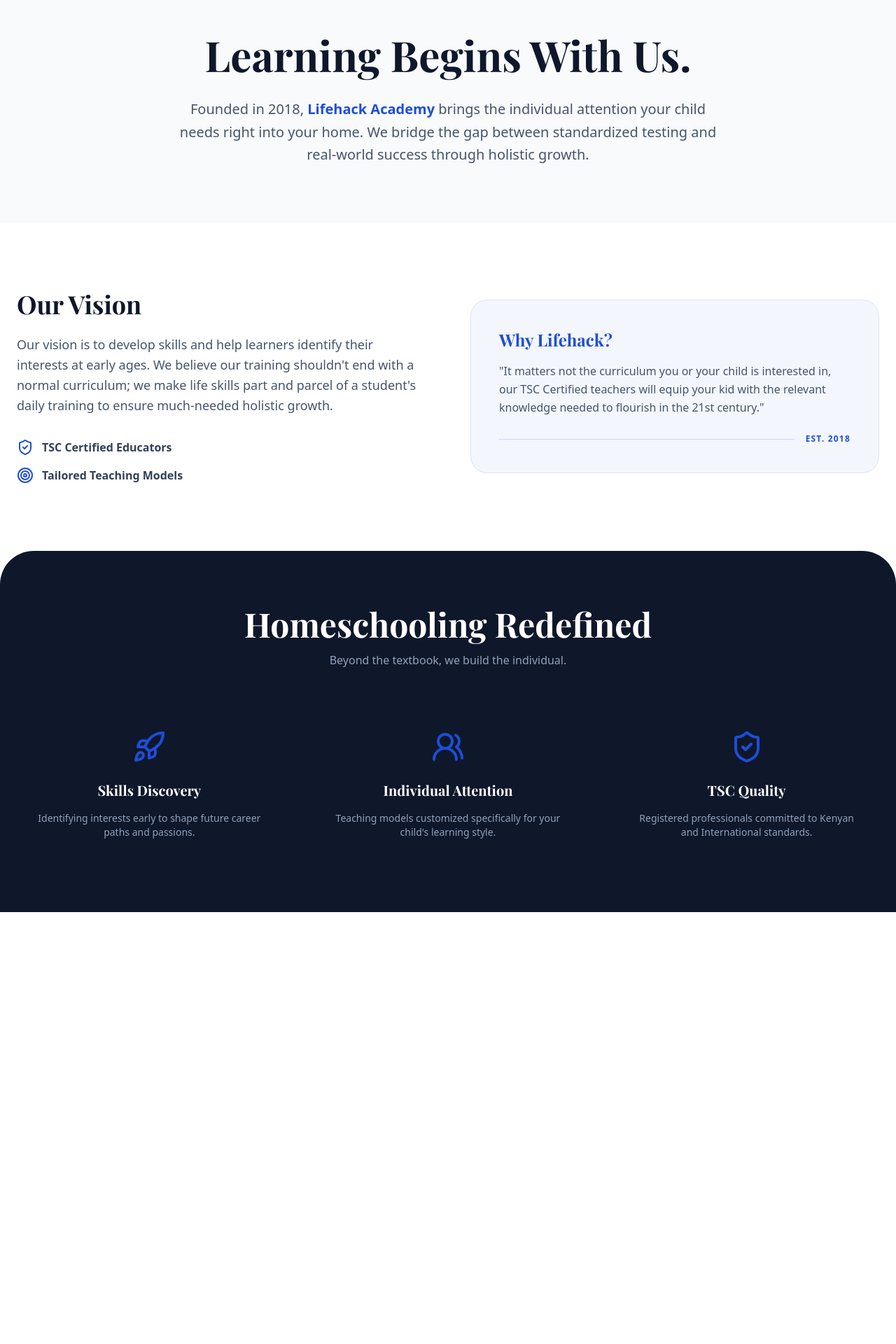
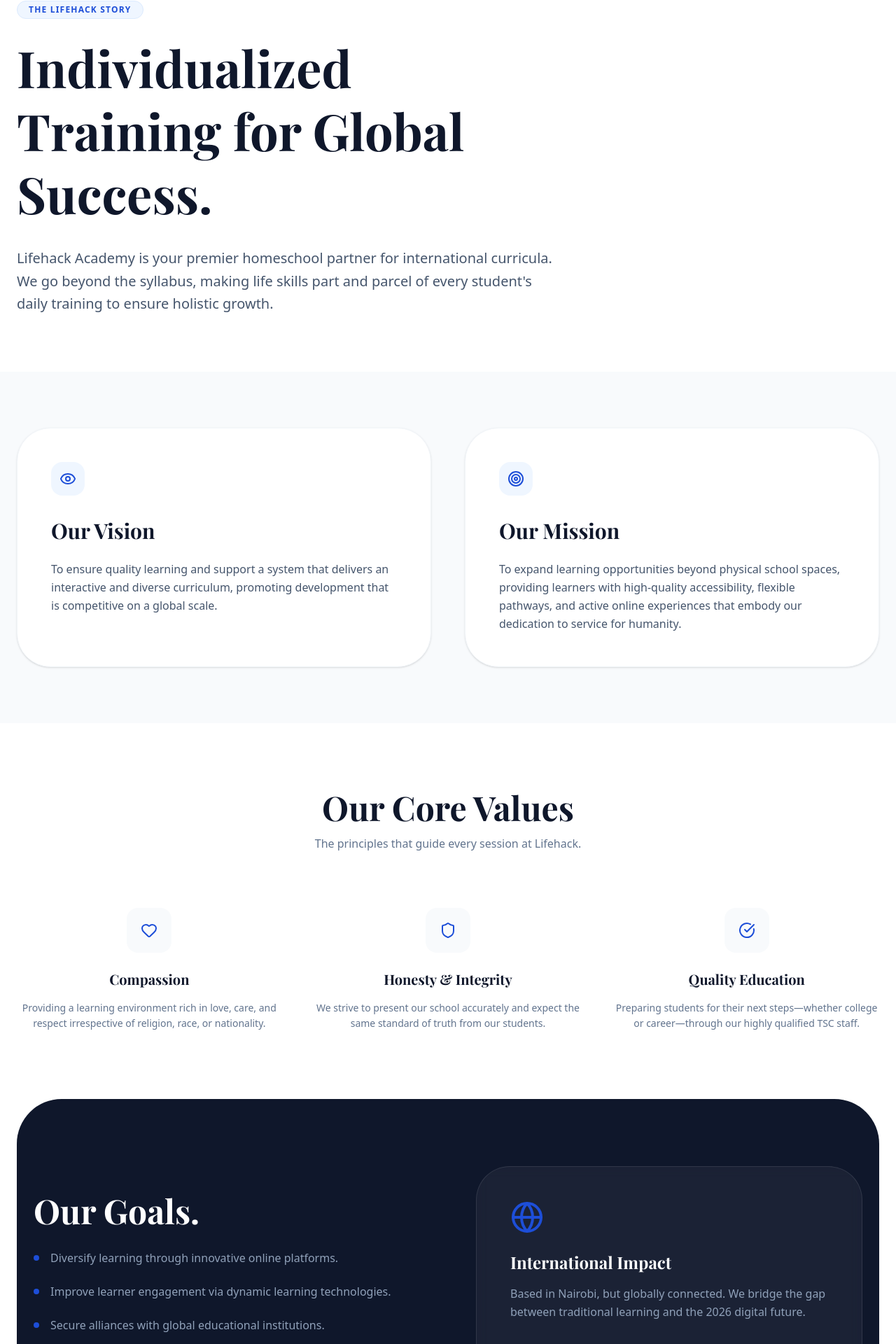
Before and after one commit to wacose001254-spec/lifehack-v2, a Next.js app: page /about in a window 1280 px wide. Shown: the part 128-2048 px from the top of the page at 70% size. Before the commit the page ends 1431 px from the top, so only its background shows below. Built offline with nearby package versions, Linux system fonts and the light colour scheme; a web font is replaced by a local one.

Commit message:
Merge: Updated About page with legacy mission, vision, and core values

```diff
--- a/src/app/about/page.tsx
+++ b/src/app/about/page.tsx
@@ -1,85 +1,124 @@
 import React from 'react';
-import { ShieldCheck, Target, Users2, Rocket } from 'lucide-react';
+import Navbar from "@/components/layout/Navbar";
+import { Shield, Target, Eye, Heart, CheckCircle, Globe } from 'lucide-react';
+import Link from 'next/link';
 
 export default function AboutPage() {
   return (
-    <div className="bg-white min-h-screen pt-24">
-      {/* Hero Section - Capturing the core mission */}
-      <section className="px-6 py-20 bg-slate-50">
-        <div className="max-w-5xl mx-auto text-center">
-          <h1 className="text-4xl md:text-6xl font-playfair font-bold text-slate-900 mb-8">
-            Learning Begins With Us.
-          </h1>
-          <p className="text-xl text-slate-600 leading-relaxed max-w-3xl mx-auto font-light">
-            Founded in 2018, <span className="text-brand-blue font-semibold">Lifehack Academy</span> brings
-            the individual attention your child needs right into your home. We bridge the gap between
-            standardized testing and real-world success through holistic growth.
-          </p>
+    <main className="bg-white min-h-screen">
+      <Navbar />
+
+      {/* Hero Section */}
+      <section className="pt-32 pb-20 px-6">
+        <div className="max-w-7xl mx-auto">
+          <div className="max-w-3xl">
+            <div className="inline-block px-4 py-1 mb-6 text-xs font-bold tracking-widest text-brand-blue uppercase bg-blue-50 rounded-full border border-blue-100">
+              The Lifehack Story
+            </div>
+            <h1 className="text-5xl md:text-7xl font-playfair font-bold text-slate-900 mb-8 leading-tight">
+              Individualized Training for Global Success.
+            </h1>
+            <p className="text-xl text-slate-600 leading-relaxed font-light">
+              Lifehack Academy is your premier homeschool partner for international curricula. We go beyond the syllabus, making life skills part and parcel of every student's daily training to ensure holistic growth.
+            </p>
+          </div>
         </div>
       </section>
 
-      {/* Vision & Mission - Actual Website Content */}
-      <section className="py-24 px-6">
-        <div className="max-w-7xl mx-auto grid md:grid-cols-2 gap-16 items-center">
-          <div>
-            <h2 className="text-3xl md:text-4xl font-playfair font-bold mb-6 text-brand-dark">Our Vision</h2>
-            <p className="text-lg text-slate-600 mb-8 leading-relaxed">
-              Our vision is to develop skills and help learners identify their interests at early ages.
-              We believe our training shouldn't end with a normal curriculum; we make life skills part
-              and parcel of a student's daily training to ensure much-needed holistic growth.
+      {/* Vision & Mission Grid */}
+      <section className="py-20 bg-slate-50">
+        <div className="max-w-7xl mx-auto px-6 grid md:grid-cols-2 gap-12">
+          <div className="bg-white p-12 rounded-[3rem] shadow-sm border border-slate-100">
+            <div className="w-12 h-12 bg-blue-50 rounded-2xl flex items-center justify-center mb-8 text-brand-blue">
+              <Eye size={24} />
+            </div>
+            <h2 className="text-3xl font-playfair font-bold mb-6">Our Vision</h2>
+            <p className="text-slate-600 leading-relaxed">
+              To ensure quality learning and support a system that delivers an interactive and diverse curriculum, promoting development that is competitive on a global scale.
             </p>
-            <div className="space-y-4">
-              <div className="flex items-center gap-3">
-                <ShieldCheck className="text-brand-blue w-6 h-6" />
-                <span className="font-semibold text-slate-700">TSC Certified Educators</span>
+          </div>
+
+          <div className="bg-white p-12 rounded-[3rem] shadow-sm border border-slate-100">
+            <div className="w-12 h-12 bg-blue-50 rounded-2xl flex items-center justify-center mb-8 text-brand-blue">
+              <Target size={24} />
+            </div>
+            <h2 className="text-3xl font-playfair font-bold mb-6">Our Mission</h2>
+            <p className="text-slate-600 leading-relaxed">
+              To expand learning opportunities beyond physical school spaces, providing learners with high-quality accessibility, flexible pathways, and active online experiences that embody our dedication to service for humanity.
+            </p>
+          </div>
+        </div>
+      </section>
+
+      {/* Core Values Section */}
+      <section className="py-24 px-6 max-w-7xl mx-auto">
+        <div className="text-center mb-20">
+          <h2 className="text-4xl md:text-5xl font-playfair font-bold text-slate-900 mb-4">Our Core Values</h2>
+          <p className="text-slate-500">The principles that guide every session at Lifehack.</p>
+        </div>
+
+        <div className="grid md:grid-cols-3 gap-12">
+          {[
+            {
+              icon: <Heart className="text-brand-blue" />,
+              title: "Compassion",
+              desc: "Providing a learning environment rich in love, care, and respect irrespective of religion, race, or nationality."
+            },
+            {
+              icon: <Shield className="text-brand-blue" />,
+              title: "Honesty & Integrity",
+              desc: "We strive to present our school accurately and expect the same standard of truth from our students."
+            },
+            {
+              icon: <CheckCircle className="text-brand-blue" />,
+              title: "Quality Education",
+              desc: "Preparing students for their next steps—whether college or career—through our highly qualified TSC staff."
+            }
+          ].map((value, i) => (
+            <div key={i} className="text-center group">
+              <div className="w-16 h-16 bg-slate-50 rounded-2xl flex items-center justify-center mx-auto mb-6 group-hover:bg-brand-blue group-hover:text-white transition-all">
+                {value.icon}
               </div>
-              <div className="flex items-center gap-3">
-                <Target className="text-brand-blue w-6 h-6" />
-                <span className="font-semibold text-slate-700">Tailored Teaching Models</span>
-              </div>
+              <h3 className="text-xl font-bold mb-4">{value.title}</h3>
+              <p className="text-slate-500 leading-relaxed text-sm">{value.desc}</p>
             </div>
-          </div>
-          <div className="bg-brand-blue/5 p-10 rounded-3xl border border-brand-blue/10">
-            <h3 className="text-2xl font-playfair font-bold mb-4 text-brand-blue">Why Lifehack?</h3>
-            <p className="text-slate-600 leading-relaxed mb-6">
-              "It matters not the curriculum you or your child is interested in, our TSC Certified
-              teachers will equip your kid with the relevant knowledge needed to flourish in the 21st century."
-            </p>
-            <div className="flex items-center gap-4">
-              <div className="h-px flex-grow bg-brand-blue/20"></div>
-              <span className="text-brand-blue font-bold tracking-widest text-xs uppercase">Est. 2018</span>
+          ))}
+        </div>
+      </section>
+
+      {/* Strategic Goals Section */}
+      <section className="py-24 bg-slate-900 text-white rounded-[4rem] mx-6 mb-24 overflow-hidden relative">
+        <div className="max-w-7xl mx-auto px-6 relative z-10">
+          <div className="grid lg:grid-cols-2 gap-20 items-center">
+            <div>
+              <h2 className="text-4xl md:text-5xl font-playfair font-bold mb-8">Our Goals.</h2>
+              <ul className="space-y-6">
+                {[
+                  "Diversify learning through innovative online platforms.",
+                  "Improve learner engagement via dynamic learning technologies.",
+                  "Secure alliances with global educational institutions.",
+                  "Align marketing efforts with modern enrollment demands."
+                ].map((goal, i) => (
+                  <li key={i} className="flex items-center gap-4 text-slate-400">
+                    <div className="w-2 h-2 bg-brand-blue rounded-full"></div>
+                    {goal}
+                  </li>
+                ))}
+              </ul>
+            </div>
+            <div className="bg-white/5 p-12 rounded-[3rem] border border-white/10 backdrop-blur-sm">
+              <Globe className="text-brand-blue mb-6" size={48} />
+              <h3 className="text-2xl font-bold mb-4">International Impact</h3>
+              <p className="text-slate-400 leading-relaxed mb-8">
+                Based in Nairobi, but globally connected. We bridge the gap between traditional learning and the 2026 digital future.
+              </p>
+              <Link href="/contact" className="text-brand-blue font-bold flex items-center gap-2 group">
+                Join our journey <span className="group-hover:translate-x-2 transition-transform">→</span>
+              </Link>
             </div>
           </div>
         </div>
       </section>
-
-      {/* Holistic Pillars Section */}
-      <section className="py-20 px-6 bg-brand-dark text-white rounded-t-[3rem]">
-        <div className="max-w-7xl mx-auto">
-          <div className="text-center mb-16">
-            <h2 className="text-3xl md:text-5xl font-playfair font-bold mb-4">Homeschooling Redefined</h2>
-            <p className="text-slate-400">Beyond the textbook, we build the individual.</p>
-          </div>
-
-          <div className="grid md:grid-cols-3 gap-12 text-center">
-            <div className="p-6">
-              <div className="mb-6 flex justify-center"><Rocket className="w-12 h-12 text-brand-blue" /></div>
-              <h3 className="text-xl font-bold mb-4">Skills Discovery</h3>
-              <p className="text-slate-400 text-sm">Identifying interests early to shape future career paths and passions.</p>
-            </div>
-            <div className="p-6">
-              <div className="mb-6 flex justify-center"><Users2 className="w-12 h-12 text-brand-blue" /></div>
-              <h3 className="text-xl font-bold mb-4">Individual Attention</h3>
-              <p className="text-slate-400 text-sm">Teaching models customized specifically for your child's learning style.</p>
-            </div>
-            <div className="p-6">
-              <div className="mb-6 flex justify-center"><ShieldCheck className="w-12 h-12 text-brand-blue" /></div>
-              <h3 className="text-xl font-bold mb-4">TSC Quality</h3>
-              <p className="text-slate-400 text-sm">Registered professionals committed to Kenyan and International standards.</p>
-            </div>
-          </div>
-        </div>
-      </section>
-    </div>
+    </main>
   );
 }
```
